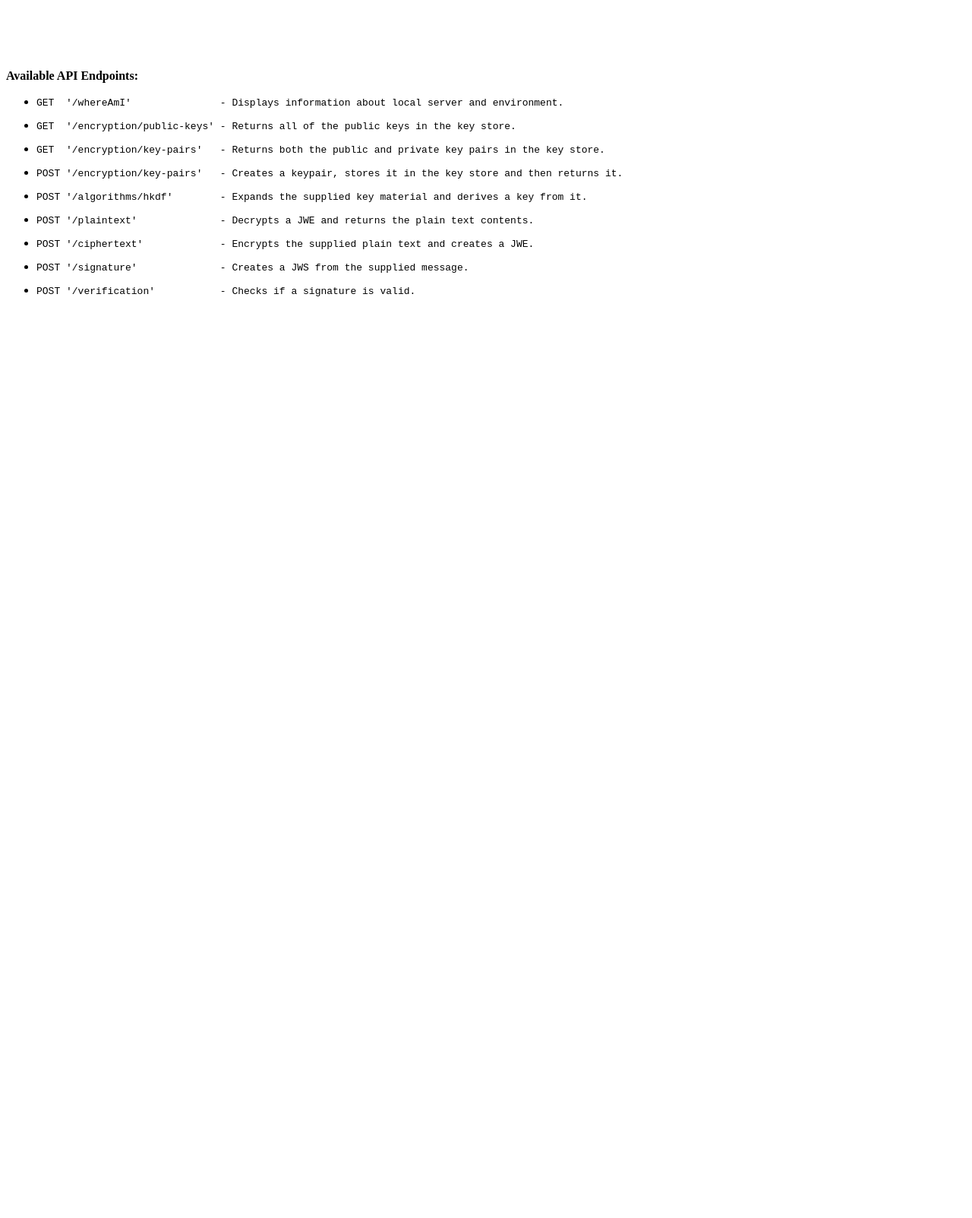
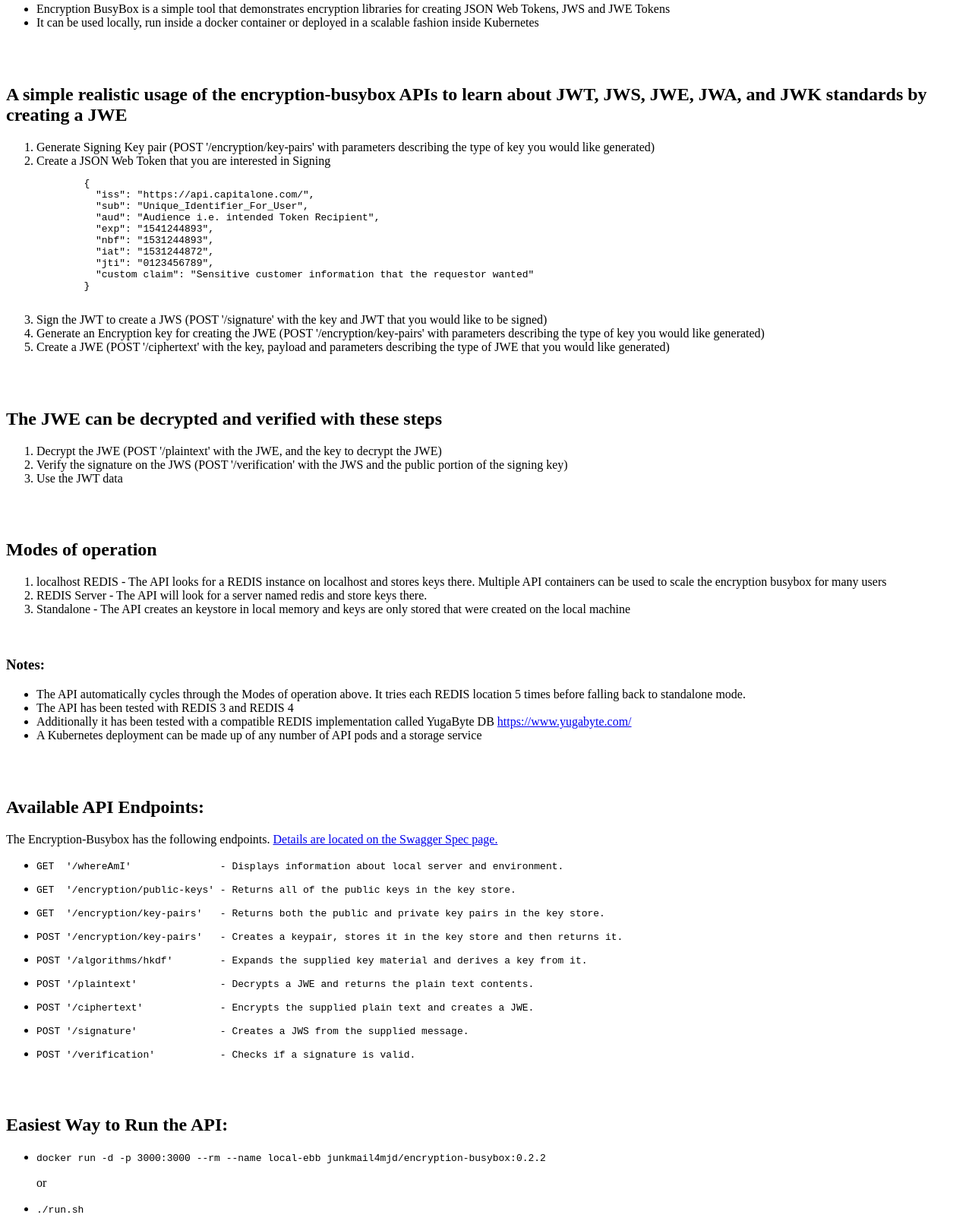
Before and after one commit to saggymac/encryption-busybox, a website: page static/index.html in a window 1280 px wide. Shown: the part 77-1680 px from the top of the page at 76% size. Before the commit the page ends 800 px from the top, so only its background shows below. Drawn offline with Linux system fonts and the light colour scheme.

Commit message:
Improved Documentation
found a cool utility to generate swagger spec from API call and some questions

```diff
--- a/static/index.html
+++ b/static/index.html
@@ -7,20 +7,132 @@
 
 <body>
   <h1>Encryption BusyBox</h1>
-  <br><br><br><br>
-  <p><strong>Available API Endpoints:</strong></p>
   <p></p>
 
   <ul>
-    <li><PRE>GET  '/whereAmI'               - Displays information about local server and environment.</PRE></li>
-    <li><PRE>GET  '/encryption/public-keys' - Returns all of the public keys in the key store.</PRE></li>
-    <li><PRE>GET  '/encryption/key-pairs'   - Returns both the public and private key pairs in the key store.</PRE></li>
-    <li><PRE>POST '/encryption/key-pairs'   - Creates a keypair, stores it in the key store and then returns it.</PRE></li>
-    <li><PRE>POST '/algorithms/hkdf'        - Expands the supplied key material and derives a key from it.</PRE></li>
-    <li><PRE>POST '/plaintext'              - Decrypts a JWE and returns the plain text contents.</PRE></li>
-    <li><PRE>POST '/ciphertext'             - Encrypts the supplied plain text and creates a JWE.</PRE></li>
-    <li><PRE>POST '/signature'              - Creates a JWS from the supplied message.</PRE></li>
-    <li><PRE>POST '/verification'           - Checks if a signature is valid.</PRE></li>
+    <li>Encryption BusyBox is a simple tool that demonstrates encryption libraries for creating JSON Web Tokens, JWS and JWE Tokens</li>
+    <li>It can be used locally, run inside a docker container or deployed in a scalable fashion inside Kubernetes</li>
   </ul>
+
+  <br><br>
+  <h2>A simple realistic usage of the encryption-busybox APIs to learn about JWT, JWS, JWE, JWA, and JWK standards by creating a JWE</h2>
+
+  <ol>
+    <li>Generate Signing Key pair (POST '/encryption/key-pairs' with parameters describing the type of key you would like generated)</li>
+    <li>Create a JSON Web Token that you are interested in Signing
+      <pre>
+        {
+          "iss": "https://api.capitalone.com/",
+          "sub": "Unique_Identifier_For_User",
+          "aud": "Audience i.e. intended Token Recipient",
+          "exp": "1541244893",
+          "nbf": "1531244893",
+          "iat": "1531244872",
+          "jti": "0123456789",
+          "custom claim": "Sensitive customer information that the requestor wanted"
+        }
+      </pre>
+    </li>
+    <li>Sign the JWT to create a JWS (POST '/signature' with the key and JWT that you would like to be signed)</li>
+    <li>Generate an Encryption key for creating the JWE (POST '/encryption/key-pairs' with parameters describing the type of key you would like generated)</li>
+    <li>Create a JWE (POST '/ciphertext' with the key, payload and parameters describing the type of JWE that you would like generated)</li>
+  </ol>
+
+  <br><br>
+  <h2>The JWE can be decrypted and verified with these steps</h2>
+
+  <ol>
+    <li>Decrypt the JWE (POST '/plaintext' with the JWE, and the key to decrypt the JWE)</li>
+    <li>Verify the signature on the JWS (POST '/verification' with the JWS and the public portion of the signing key)</li>
+    <li>Use the JWT data</li>
+  </ol>
+
+
+  <br><br>
+  <h2>Modes of operation</h2>
+
+  <ol>
+    <li>localhost REDIS - The API looks for a REDIS instance on localhost and stores keys there. Multiple API containers can be used to scale the encryption busybox for many users </li>
+    <li>REDIS Server - The API will look for a server named redis and store keys there.</li>
+    <li>Standalone - The API creates an keystore in local memory and keys are only stored that were created on the local machine</li>
+  </ol>
+
+  <br>
+  <h3>Notes:</h3>
+
+  <ul>
+    <li>The API automatically cycles through the Modes of operation above. It tries each REDIS location 5 times before falling back to standalone mode.</li>
+    <li>The API has been tested with REDIS 3 and REDIS 4</li>
+    <li>Additionally it has been tested with a compatible REDIS implementation called YugaByte DB <a href="https://www.yugabyte.com/">https://www.yugabyte.com/</a> </li>
+    <li>A Kubernetes deployment can be made up of any number of API pods and a storage service</li>
+  </ul>
+
+  <br><br>
+  <h2><strong>Available API Endpoints:</strong></h2>
+
+
+  <p>The Encryption-Busybox has the following endpoints. <a href="swagger-spec.html">Details are located on the Swagger Spec page.</a> </p>
+
+  <ul>
+    <li>
+      <PRE>GET  '/whereAmI'               - Displays information about local server and environment.</PRE>
+    </li>
+    <li>
+      <PRE>GET  '/encryption/public-keys' - Returns all of the public keys in the key store.</PRE>
+    </li>
+    <li>
+      <PRE>GET  '/encryption/key-pairs'   - Returns both the public and private key pairs in the key store.</PRE>
+    </li>
+    <li>
+      <PRE>POST '/encryption/key-pairs'   - Creates a keypair, stores it in the key store and then returns it.</PRE>
+    </li>
+    <li>
+      <PRE>POST '/algorithms/hkdf'        - Expands the supplied key material and derives a key from it.</PRE>
+    </li>
+    <li>
+      <PRE>POST '/plaintext'              - Decrypts a JWE and returns the plain text contents.</PRE>
+    </li>
+    <li>
+      <PRE>POST '/ciphertext'             - Encrypts the supplied plain text and creates a JWE.</PRE>
+    </li>
+    <li>
+      <PRE>POST '/signature'              - Creates a JWS from the supplied message.</PRE>
+    </li>
+    <li>
+      <PRE>POST '/verification'           - Checks if a signature is valid.</PRE>
+    </li>
+  </ul>
+
+  <br><br>
+  <h2>Easiest Way to Run the API:</h2>
+
+  <ul>
+
+    <li><pre>docker run -d -p 3000:3000 --rm --name local-ebb junkmail4mjd/encryption-busybox:0.2.2</pre></li>
+
+    <p>or</p>
+
+    <li><pre>./run.sh</pre></li>
+  </ul>
+
+  <br><br>
+  <h2>Modifying the code and creating a Docker container of your own:</h2>
+
+  <ol>
+    <li>Clone the repo </li>
+    <li>Change directories into the cloned directory</li>
+    <li>run <pre>./install-pkg.sh</pre> to install the node binary packager </li>
+    <li>run <pre>./build-docker-image.sh</pre> to create a local image </li>
+    <li>Test APIs with curl, Postman or other tool of choice (use the sample postman collection encryption-busybox.postman_collection.json)</li>
+    <li>Edit the code to your choosing </li>
+    <li>repeat 4 to update the container</li>
+    <li>create a container for your own docker-hub account --- <pre>docker tag &ltyour_container_name&gt &ltyour_user_ID&gt/&ltyour_container_name>:&ltyour_version&gt</pre></li>
+    <li>push the container to your own docker-hub account <pre>docker push &ltyour_user_ID&gt/&ltyour_container_name&gt:&ltyour_version&gt</pre></li>
+  </ol>
+
+  <br><br>
+  <br><br>
+
 </body>
+
 </html>
```
Also changed, not shown: static/swagger-spec.html (added, +60 -0 lines), 3 other files.
